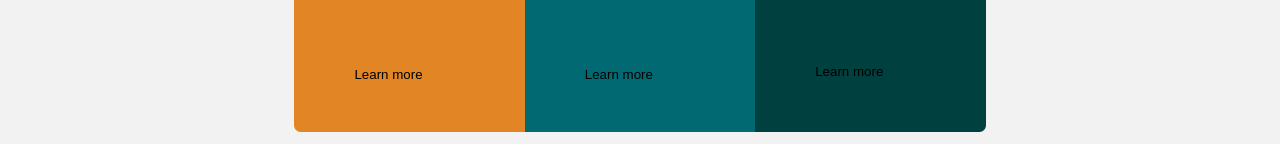
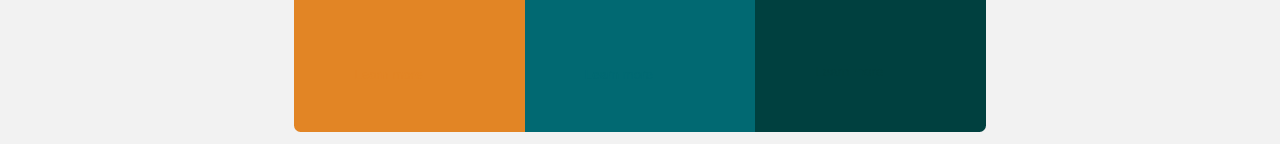
Before and after one commit to Michael-Enoch/column-cards, a plain HTML site: page index.html in a window 1280 px wide. Shown: the part 333-477 px from the top of the page. Drawn offline with Linux system fonts and the light colour scheme.

Commit message:
modified:   card.css modified:   index.html

```diff
--- a/card.css
+++ b/card.css
@@ -89,8 +89,18 @@
     background: none;
 }
 
+.first-button {
+    color: hsl(30.48deg 76.52% 51.57%);
+}
+
+.second-button {
+    color: hsl(184.78deg 98.26% 22.55%);
+}
+
+.third-button {
+    color: hsl(179.06deg 100% 12.55%);
+}
+
 button:hover {
-    color: white;
-    border: 1.9px solid white;
     cursor: pointer;
 }
--- a/index.html
+++ b/index.html
@@ -21,7 +21,7 @@
                 cruising in the city or on
                 your next road trip
             </p>
-            <button class="more-info" type="button">Learn more</button>
+            <button class="more-info first-button" type="button">Learn more</button>
         </div>
 
         <div class="flex-card2">
@@ -33,7 +33,7 @@
                 next family vacation and
                 off-road adventures.
             </p>
-            <button class="more-info" type="button">Learn more</button>
+            <button class="more-info second-button" type="button">Learn more</button>
         </div>
         <div class="flex-card3">
             <img class="icons" src="./assets/icon-luxury.svg" alt="luxury-car-brand">
@@ -44,7 +44,7 @@
                 of a luxury rental and arrive
                 in style.
             </p>
-            <button class="more-info" type="button">Learn more</button>
+            <button class="more-info third-button" type="button">Learn more</button>
         </div>
     </div>
 </body>
```
